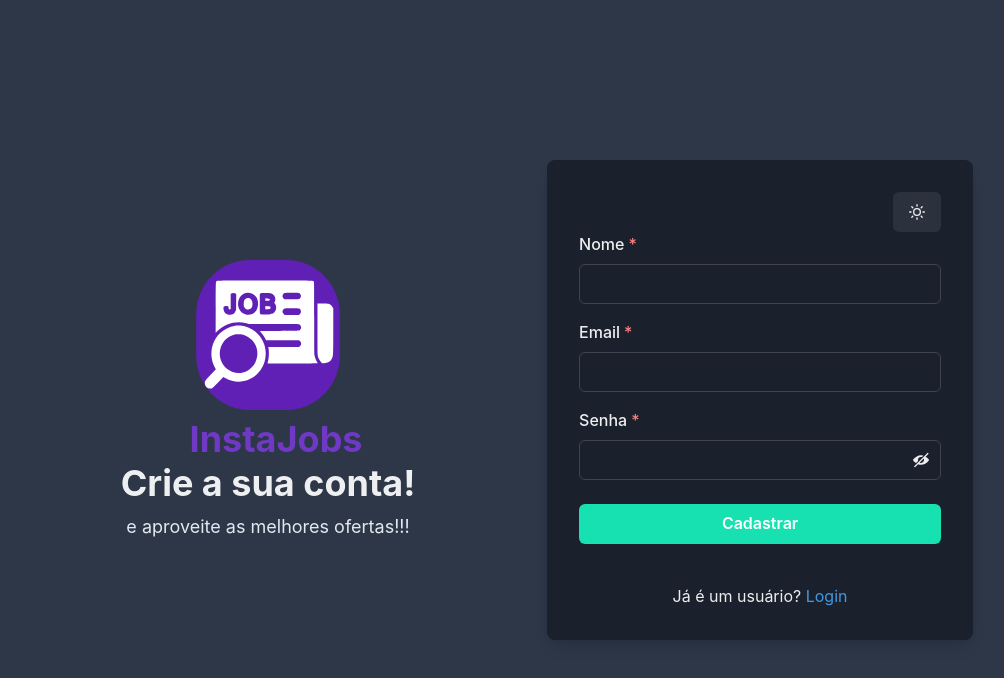
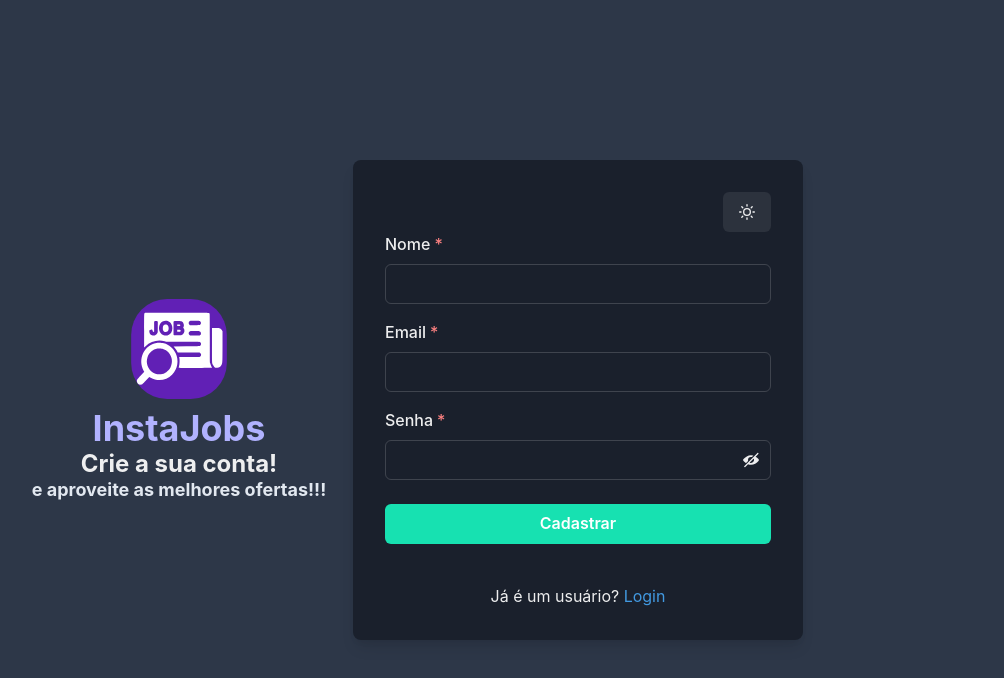
Before and after one commit to samuelfsd/instajobs-front, a React (Vite) app: page /register in a window 1280 px wide. Shown: the top 678 px of the page, without its empty margins (143-1147 px from the left). Built offline with nearby package versions, Linux system fonts and the light colour scheme.

Commit message:
style: Correção na resposividade e nas cores da página de registro

```diff
--- a/src/pages/Register/index.tsx
+++ b/src/pages/Register/index.tsx
@@ -31,10 +31,11 @@ interface IFormValues {
 }
 
 export function RegisterPage() {
+  const theme = useTheme();
   const colorBackground = useColorModeValue('gray.100', 'gray.700');
   const colorBackgroundRegister = useColorModeValue('gray.50', 'gray.800');
-  const colorText = useColorModeValue('gray.500', 'gray.200');
-
+  const colorText = useColorModeValue('gray.600', 'gray.200');
+  const colorTextTheme = useColorModeValue(theme.colors.purple_500,theme.colors.purple_100)
   const { register, handleSubmit } = useForm<IFormValues>();
 
   const [name, setName] = useState('');
@@ -55,24 +56,27 @@ export function RegisterPage() {
     console.log(response.data);
   };
 
-  const theme = useTheme();
+
   return (
     <Flex minH={'100vh'} align={'center'} justify={'center'} bg={colorBackground}>
-      <Stack spacing={8} mx={'auto'} width={'1000px'} py={2} px={6} direction='row' align={'center'}>
-        <Stack align={'center'} width={'800px'}>
-          <Box>
-            <Image boxSize='150px' src={logo} alt='Logo InstaJobs' />
+      <Stack spacing={[8,4,8]} mx={'auto'} width={'1000px'} py={2} px={6} direction={['row','column','row']} align={'center'}>
+        <Stack align={'center'} width={['300px','300px','300px']} >
+          <Box ml='1rem'>
+            <Image boxSize={['100px','80px','100px']} src={logo} alt='Logo InstaJobs' />
           </Box>
-
-          <Heading fontSize={'4xl'} textAlign={'center'} >
-            <Text fontSize='4xl' ml='1rem' fontWeight='700' color={theme.colors.purple_500} >InstaJobs</Text>
-            Crie a sua conta!
+          <Heading textAlign={'center'} width={['300px','500px']}>
+            <Text fontSize={['8xl','2xl','4xl']} ml='1rem' fontWeight='700' color={colorTextTheme}>
+              InstaJobs
+            </Text>
+            <Text fontSize={['2xl','2xl','2xl']} ml='1rem'>
+              Crie a sua conta!
+            </Text>
+            <Text fontSize={['lg','md','lg']} color={colorText} ml='1rem'>
+              e aproveite as melhores ofertas!!!
+            </Text>
           </Heading>
-          <Text fontSize={'lg'} color={colorText}>
-            e aproveite as melhores ofertas!!!
-          </Text>
         </Stack>
-        <Box rounded={'lg'} bg={colorBackgroundRegister} boxShadow={'lg'} p={8} width={'650px'}>
+        <Box rounded={'lg'} bg={colorBackgroundRegister} boxShadow={'lg'} p={8} width={['650px', '450px']}>
           <Stack align='flex-end' spacing={5}>
             <Box>
               <ToggleColorMode />
```
